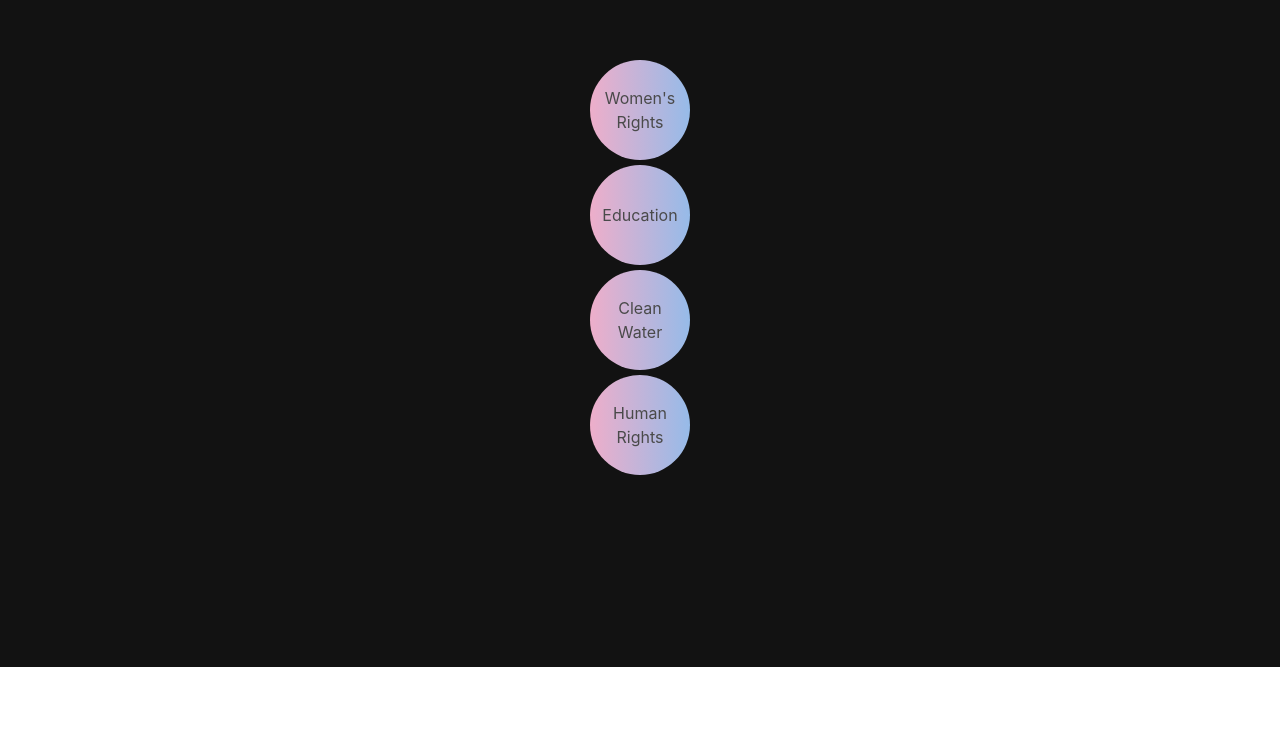
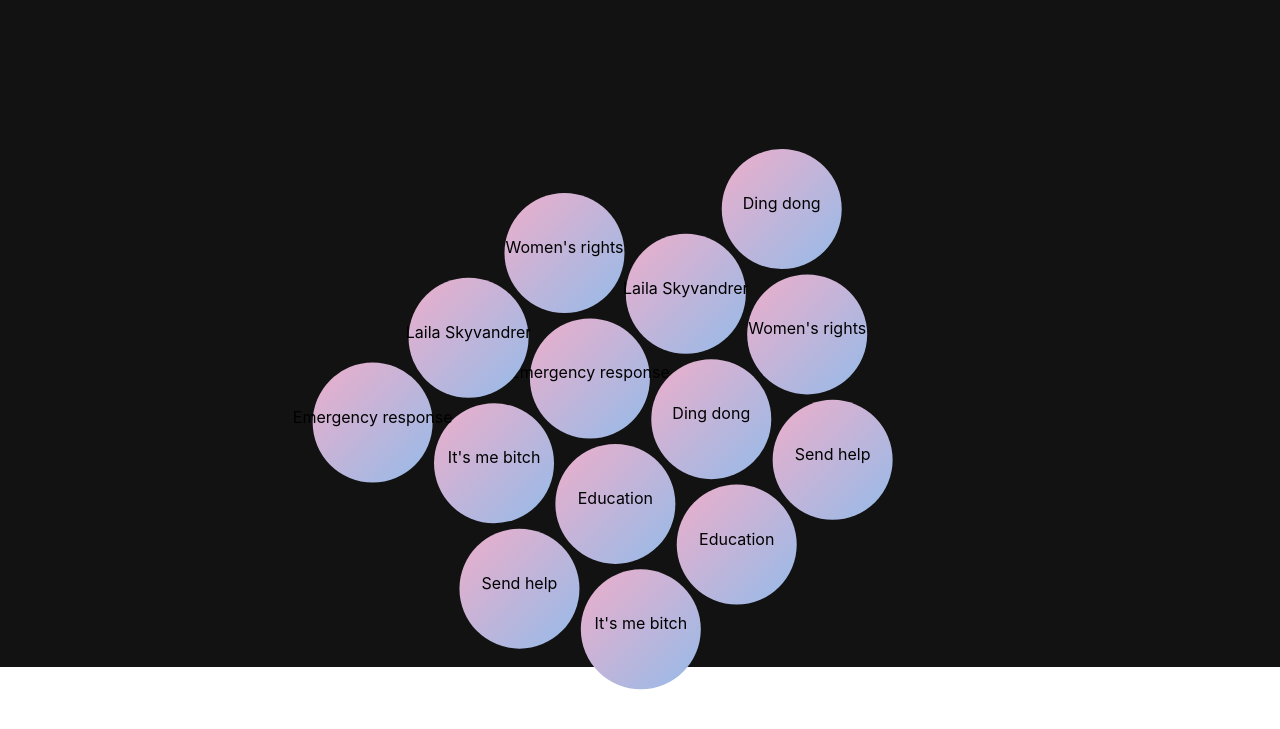
Before and after one commit to simenhaga/Smidig-prosjekt-Meliora-Impact, a React (Create React App) app: page /bubbles in a window 1280 px wide. Shown: the part 133-862 px from the top of the page. Before the commit the page ends 800 px from the top, so only its background shows below. Built offline with nearby package versions, Linux system fonts and the light colour scheme.

Commit message:
Added BubbleChart to BubblePage, moved click function out of BubbleChart

```diff
--- a/src/App.js
+++ b/src/App.js
@@ -4,14 +4,7 @@ import { useState } from 'react'
 import { Link, BrowserRouter as Router, Route, Routes } from 'react-router-dom';
 import Sandbox from "./components/Sandbox" //This element HAS to be created locally on your machine to avoid merge conflicts
 import Bubbles from "./components/Bubbles"
-
-const OldBubblePage = ({tags, toggleSelected}) => {
-	return (
-		<section className="section bubble-container">
-		<Bubbles className="" tags={tags} toggleSelected={toggleSelected}/>
-	  </section>
-	);
-};
+import OldBubblePage from "./components/BubblePage";
 
 const App = () => {
 	const [tags, setTags] = useState([
--- a/src/components/BubbleChart.js
+++ b/src/components/BubbleChart.js
@@ -59,7 +59,7 @@ const BubbleChart = ({ tagsData, setSelected }) => {
 
 			g.append("circle")
 				.attr('class', 'bubble')
-				.on('click', functionForChangingSize )
+				.on('click', (d) => {setSelected(d)} )
 				.attr('fill', 'url(#gradient)')
 				.attr('r', (d) => { return radiusScale(d.selection) } )
 
@@ -86,14 +86,10 @@ const BubbleChart = ({ tagsData, setSelected }) => {
 		} else {
 			ready(tagsData)
 		}
+
+
+		return () => {console.log('Cleanup')} //Remove old bubbles here
 	})
-
-	//This function should be replaced later to something that actually changes the data
-	const functionForChangingSize = (element) => {
-		console.log(element.target)
-		console.log(element.target.__data__)
-		console.log('In the future, this method will change selection type of data...')
-	}
 
 	//Helper function for loading data from a file and triggering a callback afterwards
 	const loadData = (callback, file) => {
--- a/src/components/BubblePage.js
+++ b/src/components/BubblePage.js
@@ -1,14 +1,17 @@
 import React from 'react'
-import Bubbles from './Bubbles'
+import BubbleChart from "./BubbleChart";
 import { useState } from 'react'
 
 
 const OldBubblePage = () => {
     const toggleSelected = (id) => {
+		const actualId = id.target.__data__.id
 		setTags(tags.map((tag) =>
-			tag.id === id ? {...tag, selectionType:
+			tag.id === actualId ? {...tag, selectionType:
 			tag.selectionType === 2 ? 0 : ++tag.selectionType} : tag
 		))
+
+		console.log("Should change selection of id: " + id.target.__data__.id)
     }
 
     const [tags, setTags] = useState([
@@ -37,8 +40,8 @@ const OldBubblePage = () => {
 
 	return (
 		<section className="section bubble-container">
-		<Bubbles className="" tags={tags} toggleSelected={toggleSelected}/>
-	  </section>
+			<BubbleChart setSelected={toggleSelected}/>
+	  	</section>
 	);
 }
 
```
